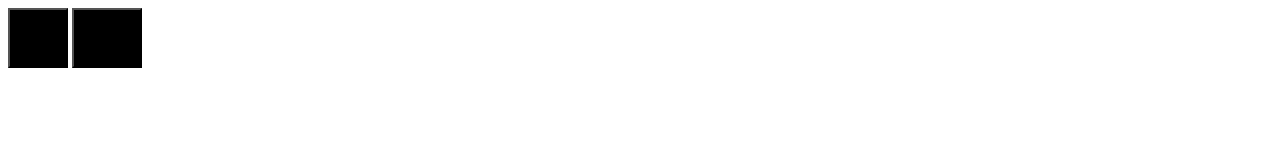
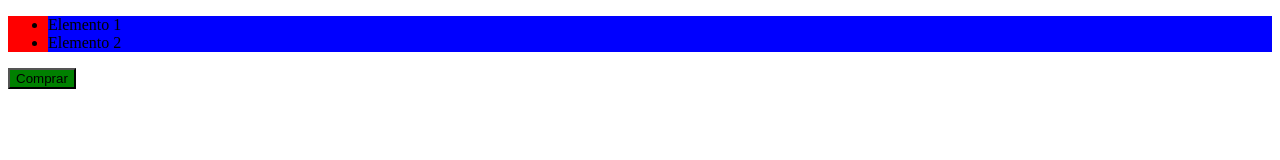
Before and after one commit to Valbertth08/estudos-sass, a plain HTML site: page index.html in a window 1280 px wide. Drawn offline with Linux system fonts and the light colour scheme.

Commit message:
aula 3-nesting

```diff
--- a/index.html
+++ b/index.html
@@ -8,7 +8,13 @@
 
 </head>
 <body>
-  <button class="btn1"></button>
-  <button class="btn2"></button>
+<div class="classe1">
+    <ul>
+        <li>Elemento 1</li>
+        <li>Elemento 2</li>
+        </ul>
+        <button>Comprar</button>
+</div>
+
 </body>
 </html>
--- a/sass/style.scss
+++ b/sass/style.scss
@@ -1,13 +1,17 @@
-$btn-color: black;
-
-.btn1{
-    width: 60px;
-    height: 60px;
-    background-color: $btn-color;
+//funciona como elemento encadeados
+.classe1{
+    ul{
+        background-color: red;
+    }
+    li{
+        background-color: blue;
+    }
+    button{
+        background-color: green;
+        cursor: pointer;
+        &:hover{
+            background-color: red;
+            transition: 500ms;
+        }
+    }
 }
-
-.btn2{
-    width: 70px;
-    height: 60px;
-    background-color: $btn-color;
-}
```
Also changed, not shown: css/style.css, 1 other file.
